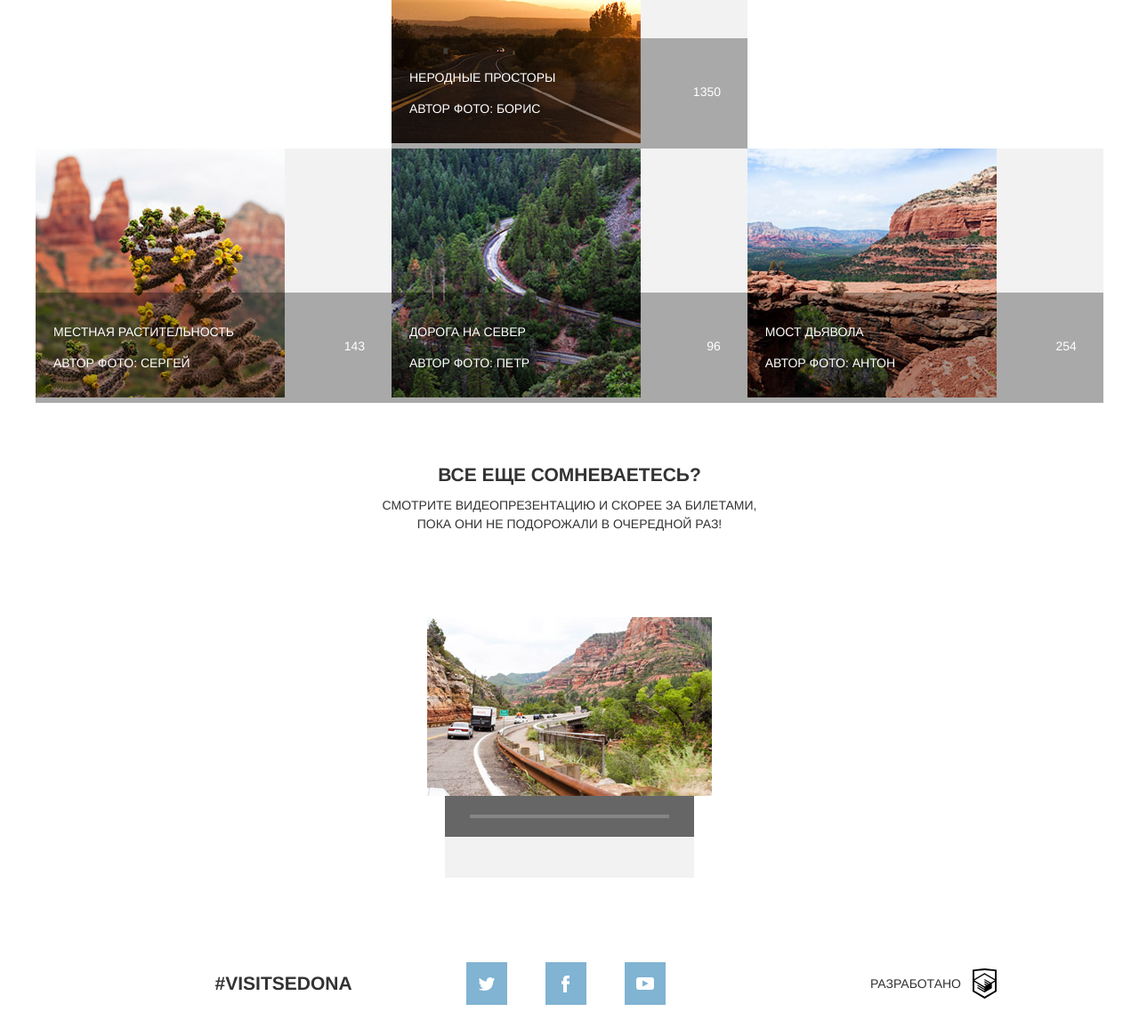
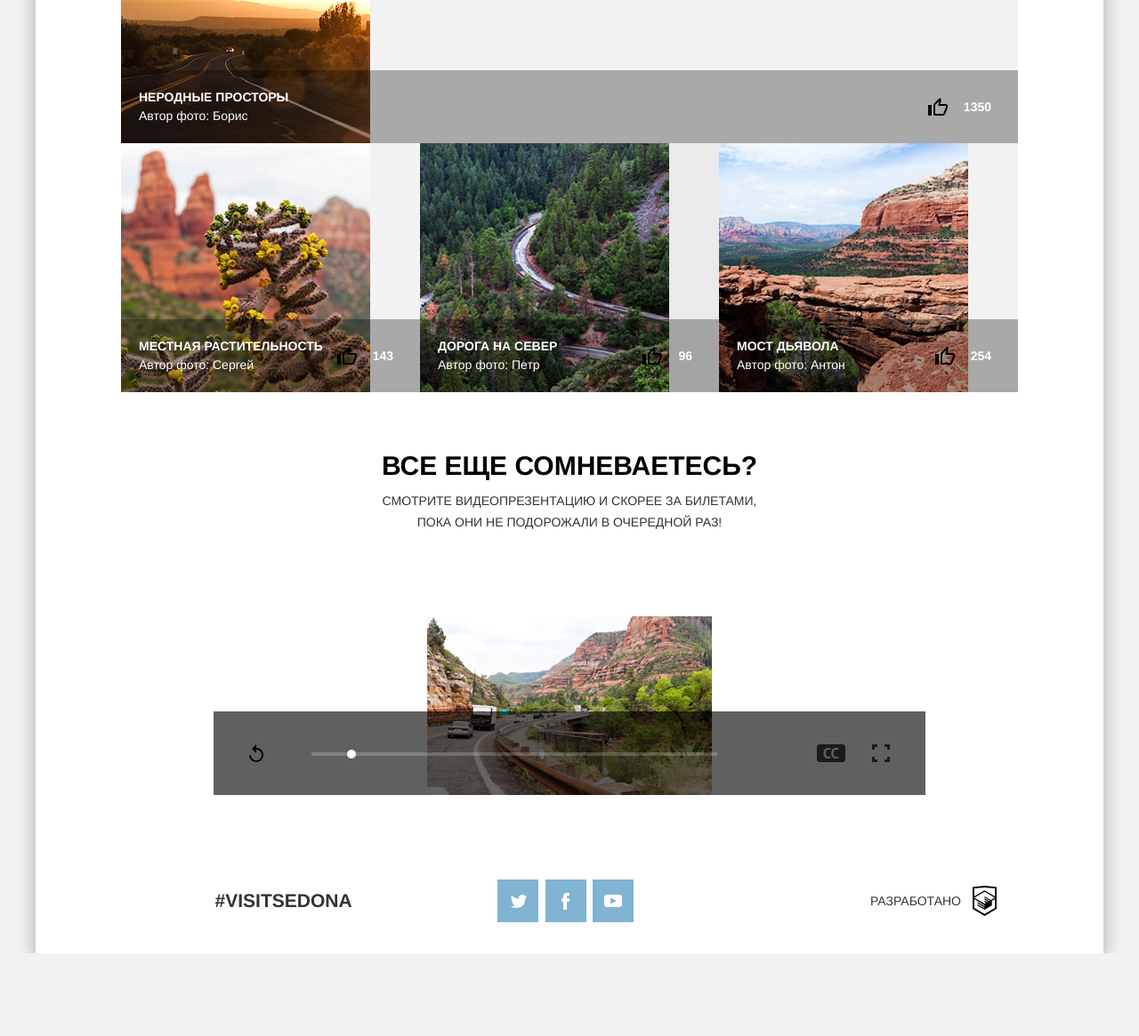
Before and after one commit to LeyaLoi/149698-sedona-1, a website: page photo.html in a window 1280 px wide. Shown: the part 883-2048 px from the top of the page at 89% size. After the commit the page ends 1955 px from the top, so only its background shows below. Drawn offline with nearby package versions, Linux system fonts and the light colour scheme; files that its build step writes are made by us from their sources; files whose address does not match are found by name.

Commit message:
flex -photo

```diff
--- a/less/blocks/gallery.less
+++ b/less/blocks/gallery.less
@@ -1,43 +1,115 @@
 .gallery {
-  .container-fluid();
-  background-color: #f2f2f2;
+  @media @tablet-widths {
+    display: flex;
+    flex-wrap: wrap;
+  }
 }
-@media @tablet-widths {
-  .gallery {
-    display: inline-block;
-    vertical-align: top;
-    margin-right: -4px;
-    width: 324px;
 
-    &--full {
-      display: block;
-      margin: 0 auto;
+.gallery-wrap {
+  // .container-fluid();
+  display: flex;
+  flex-direction: column;
+  padding: 20px;
+  margin: 0 auto;
+  border-top: 1px solid #e5e5e5;
+
+
+  @media @tablet-widths {
+    flex: 0 50%;
+    // display: inline-block;
+    // vertical-align: top;
+    // margin-right: -4px;
+    // width: 324px;
+    background-color: rgba(242, 242, 242, 1);
+    padding: 0;
+    margin: 0;
+    border: none;
+  }
+
+  @media @desktop-widths {
+    flex: 1 33.3%;
+    // position: relative;
+    // background-color: rgba(242, 242, 242, 0.5);
+  }
+
+  &--full {
+    @media @tablet-widths {
+      flex: 1 100%;
+      // display: block;
+      // margin: 0 auto;
     }
   }
-  .gallery__description {
-    .clearfix();
+  &:nth-child(3) {
+    @media @tablet-widths {
+      background-color: rgba(234, 234, 234, 1);
+    }
+  }
+}
+.gallery__description {
+  @media @tablet-widths {
+    // .clearfix();
+    display: flex;
+    justify-content: space-between;
     box-sizing: border-box;
     padding: 20px;
     padding-right: 30px;
   }
-  .gallery__sign {
-    float: left;
-  }
-  .gallery__class {
-    float: right;
-    padding-top: 30px;
-  }
-}
-@media @desktop-widths {
-  .gallery {
-    position: relative;
-    width: 400px;
-  }
-  .gallery__description {
-    position: absolute;
-    bottom: 0;
-    width: 100%;
+
+  @media @desktop-widths {
+    // position: absolute;
+    // bottom: 0;
+    // width: 100%;
+    margin-top: -88px;
     background-color: rgba(0,0,0, 0.3);
     color: #ffffff;
   }
 }
+
+.gallery__sign {
+  @media @tablet-widths {
+    float: left;
+  }
+}
+
+.gallery__name {
+  font-weight: bold;
+  color: #000000;
+  margin: 0;
+
+  @media @desktop-widths {
+    color: #ffffff;
+  }
+}
+
+.gallery__author {
+  margin: 0;
+  text-transform: none;
+}
+.gallery__class {
+  @media @tablet-widths {
+    align-self: center;
+    // padding-top: 30px;
+  }
+}
+.gallery__icon-counter {
+  position: relative;
+  font-weight: bold;
+  color: #000000;
+  padding-left: 40px;
+
+  @media @desktop-widths {
+    color: #ffffff;
+  }
+
+  &::before {
+    position: absolute;
+    content: "";
+    top: -2px;
+    left: 0;
+    background-image: url("../img/icon-like.svg");
+    background-repeat: no-repeat;
+    display: block;
+    width: 23px;
+    height: 20px;
+  }
+}
--- a/less/blocks/page-main.less
+++ b/less/blocks/page-main.less
@@ -1,6 +1,13 @@
+// .page-main {
+//   .container();
+// }
 .page-main {
-  .container();
-}
-.page-mainf {
   .container-fluid();
-}
+
+  &--full {
+    @media @desktop-widths {
+      max-width: 1200px;
+      margin: 0 auto;
+      }
+    }
+  }
--- a/less/blocks/scale.less
+++ /dev/null
@@ -1,6 +0,0 @@
-.scale {
-  width: 80%;
-  margin: 0 auto;
-  height: 4px;
-  background-color: rgba(255,255,255, 0.2);
-}
--- a/less/blocks/social.less
+++ b/less/blocks/social.less
@@ -1,11 +1,12 @@
 .social {
-  .container();
+  // .container();
+  margin: 0 auto;
   display: flex;
   justify-content: space-around;
   width: 160px;
 
   @media @tablet-widths {
-    .container-fluid();
+    // .container-fluid();
   }
 }
 .social__link {
--- a/less/blocks/video-post.less
+++ b/less/blocks/video-post.less
@@ -1,45 +1,144 @@
 .video-post {
-  .container();
+  // .container-fluid();
+  border-top: 1px solid #e5e5e5;
+
+  @media @tablet-widths {
+    border: none;
+  }
+  @media @desktop-widths {
+    width: 800px;
+    margin: 0 auto;
+  }
+
 }
 .video-post__header {
   .container();
   .align();
   padding: 40px 0;
   position: relative;
+
+  @media @tablet-widths {
+    width: 430px;
+    padding: 65px 0px 75px;
+  }
+
+  @media @desktop-widths {
+    width: 460px;
+    padding: 70px 0px 80px;
+  }
+
+}
+.video-post__title {
+  font-size: 18px;
+  line-height: 26px;
+  font-weight: bold;
+  color: #000000;
+
+  @media @tablet-widths {
+    font-size: 30px;
+  }
+
+}
+.video-post__text {
+  line-height: 24px;
 }
 .video-post img {
   display: block;
   margin: 0 auto;
+  z-index: 0;
 }
 .video-post__play {
-  .container();
+  // .container();
+}
+.video-post__wrap {
+  padding: 0 20px;
+  margin-top: -46px;
+  z-index: 10;
+
+  @media @tablet-widths {
+    margin-top: -94px;
+    padding: 0;
+  }
 }
 .video-post__controls {
-  width: 280px;
+  width: auto;
   height: 46px;
   margin: 0 auto;
+  padding:0 20px;
   background-color: rgba(0,0,0, 0.6);
 
+  @media @tablet-widths {
+    height: 94px;
+  }
+
   &--position {
-    // position: absolute;
-    // margin-top: -46px;
+    position: relative;
     height: 25px;
-    z-index: 1;
+    // z-index: 100;
     padding-top: 21px;
+
+    @media @tablet-widths {
+      height: 48px;
+      padding-top: 46px;
+    }
   }
   &--bg {
+    padding: 10px 20px;
     background-color: #f2f2f2;
+    display: flex;
+    justify-content: space-between;
+    align-items: center;
+
+    @media @tablet-widths {
+      padding: 0px 40px;
+      margin-top: -94px;
+    }
   }
 }
-@media @tablet-widths {
-  .video-post__header {
-    width: 430px;
-    padding: 65px 0px 75px;
+.video-post__scale {
+  width: 100%;
+  margin: 0 auto;
+  height: 4px;
+  background-color: rgba(255,255,255, 0.2);
+
+  @media @tablet-widths {
+    width: 60%;
+    margin-left: 90px;
+  }
+
+}
+.video-post__scale-toggle {
+  position: absolute;
+  top: 18px;
+  left: 50px;
+  width: 10px;
+  height: 10px;
+  border-radius: 50%;
+  background-color: #ffffff;
+
+  @media @tablet-widths {
+    top: 43px;
+    left: 150px;
   }
 }
-@media @desktop-widths {
-    .video-post__header {
-    width: 460px;
-    padding: 70px 0px 80px;
+.video-post__icon {
+  display: block;
+  width: 16px;
+  height: 20px;
+
+  // background-color: red;
+  background-image: url("../img/icon-video-replay.svg");
+  background-repeat: no-repeat;
+
+  &--cc {
+    margin-left: auto;
+    width: 32px;
+    background-image: url("../img/icon-video-subtitles.svg");
+  }
+
+  &--full {
+    margin-left: 30px;
+    width: 20px;
+    background-image: url("../img/icon-video-fullscreen.svg");
   }
 }
--- /dev/null
+++ b/less/blocks/wrapper.less
@@ -0,0 +1,9 @@
+.wrapper {
+  background-color: @white-color;
+
+  @media @desktop-widths {
+    max-width: 1200px;
+    margin: 0 auto;
+    box-shadow: 0 0px 15px 5px rgba(0, 1, 1, 0.2);
+    }
+}
--- a/less/global/body.less
+++ b/less/global/body.less
@@ -5,7 +5,7 @@ body {
   font-family: "PT Sans", Helvetica, Arial, sans-serif;
   text-transform: uppercase;
   color: @body-color;
-  background-color: @white-color;
+  background-color: #f2f2f2;
   margin: 0;
   padding: 0;
 }
--- a/less/style.less
+++ b/less/style.less
@@ -5,7 +5,7 @@
 @import "global/fonts.less";
 @import "global/body.less";
 
-
+@import "blocks/wrapper.less";
 @import "blocks/page-header.less";
 @import "blocks/main-nav.less";
 @import "blocks/page-footer.less";
@@ -26,5 +26,4 @@
 @import "blocks/gallery.less";
 @import "blocks/foto.less";
 @import "blocks/video-post.less";
-@import "blocks/scale.less";
 @import "blocks/popup.less";
--- a/photo.html
+++ b/photo.html
@@ -7,6 +7,7 @@
     <link href="css/style.css" rel="stylesheet">
   </head>
   <body>
+    <div class="wrapper">
       <header class="page-header">
         <div class="page-header__logo">
           <a href="index.html"><img src="img/logo-sedona-mobile.svg" width="102" height="83" alt="Седона"></a>
@@ -23,7 +24,7 @@
           </div>
         </nav>
       </header>
-    <main class="page-main">
+      <main class="page-main  page-main--full">
         <section class="main-slogan">
           <div class="main-slogan__picture">
             <img src="img/bg-back-mobile@1x.jpg" width="320" height="158" alt="Каньон Седоны">
@@ -36,7 +37,8 @@
             </p>
           </div>
         </section>
-      <div class="gallery gallery--full">
+        <div class="gallery">
+          <div class="gallery-wrap gallery-wrap--full">
             <a class="foto" href="#"><img src="img/photo-1-mobile@1x.jpg" width="280" height="280" alt="Неродные просторы"></a>
             <div class="gallery__description">
               <div class="gallery__sign">
@@ -44,11 +46,10 @@
                 <p class="gallery__author">Автор фото: Борис</p>
               </div>
               <div class="gallery__class">
-            <span class="icon"></span>
-            <span class="icon__counter">1350</span></div>
+                <span class="gallery__icon-counter">1350</span></div>
             </div>
           </div>
-      <div class="gallery">
+          <div class="gallery-wrap">
             <a class="foto" href="#"><img src="img/photo-2-mobile@1x.jpg" width="280" height="280" alt="Местная растительность"></a>
             <div class="gallery__description">
               <div class="gallery__sign">
@@ -56,11 +57,10 @@
                 <p class="gallery__author">Автор фото: Сергей</p>
               </div>
               <div class="gallery__class">
-            <span class="icon"></span>
-            <span class="icon__counter">143</span></div>
+                <span class="gallery__icon-counter">143</span></div>
             </div>
           </div>
-      <div class="gallery">
+          <div class="gallery-wrap">
             <a class="foto" href="#"><img src="img/photo-3-mobile@1x.jpg" width="280" height="280" alt="Дорога на север"></a>
             <div class="gallery__description">
               <div class="gallery__sign">
@@ -68,11 +68,10 @@
                 <p class="gallery__author">Автор фото: Петр</p>
               </div>
               <div class="gallery__class">
-            <span class="icon"></span>
-            <span class="icon__counter">96</span></div>
+                <span class="gallery__icon-counter">96</span></div>
             </div>
           </div>
-      <div class="gallery">
+          <div class="gallery-wrap">
             <a class="foto" href="#"><img src="img/photo-4-mobile@1x.jpg" width="280" height="280" alt="Мост дьявола"></a>
             <div class="gallery__description">
               <div class="gallery__sign">
@@ -80,8 +79,8 @@
                 <p class="gallery__author">Автор фото: Антон</p>
               </div>
               <div class="gallery__class">
-            <span class="icon"></span>
-            <span class="icon__counter">254</span></div>
+                <span class="gallery__icon-counter">254</span></div>
+            </div>
           </div>
         </div>
         <section class="video-post">
@@ -92,17 +91,19 @@
             </p>
           </div>
           <div class="video-post__play">
-          <img src="img/video-mobile@1x.jpg" width="320" height="200">
+            <img src="img/video-mobile@1x.jpg" width="320" height="200" alt="видео">
+            <div class="video-post__wrap">
               <div class="video-post__controls  video-post__controls--position">
-            <div class="scale">
-                <div class="scale__bar"></div>
+                <div class="video-post__scale">
+                    <div class="video-post__scale-bar"></div>
                 </div>
-            <div class="scale__toggle"></div>
+                <div class="video-post__scale-toggle"></div>
               </div>
               <div class="video-post__controls  video-post__controls--bg">
                 <span class="video-post__icon video-post__icon--repeat"></span>
                 <span class="video-post__icon video-post__icon--cc"></span>
                 <span class="video-post__icon video-post__icon--full"></span>
+              </div>
             </div>
           </div>
         </section>
@@ -121,5 +122,6 @@
         </div>
       </footer>
       <script src="js/navmenu.js"></script>
+    </div>
   </body>
 </html>
```
Also changed, not shown: form.html (+1 -1 lines), index.html (+3 -1 lines), less/blocks/main-nav.less (+38 -9 lines), less/blocks/main-slogan.less (+10 -9 lines). Lines whose indentation alone changed are shown as unchanged.
